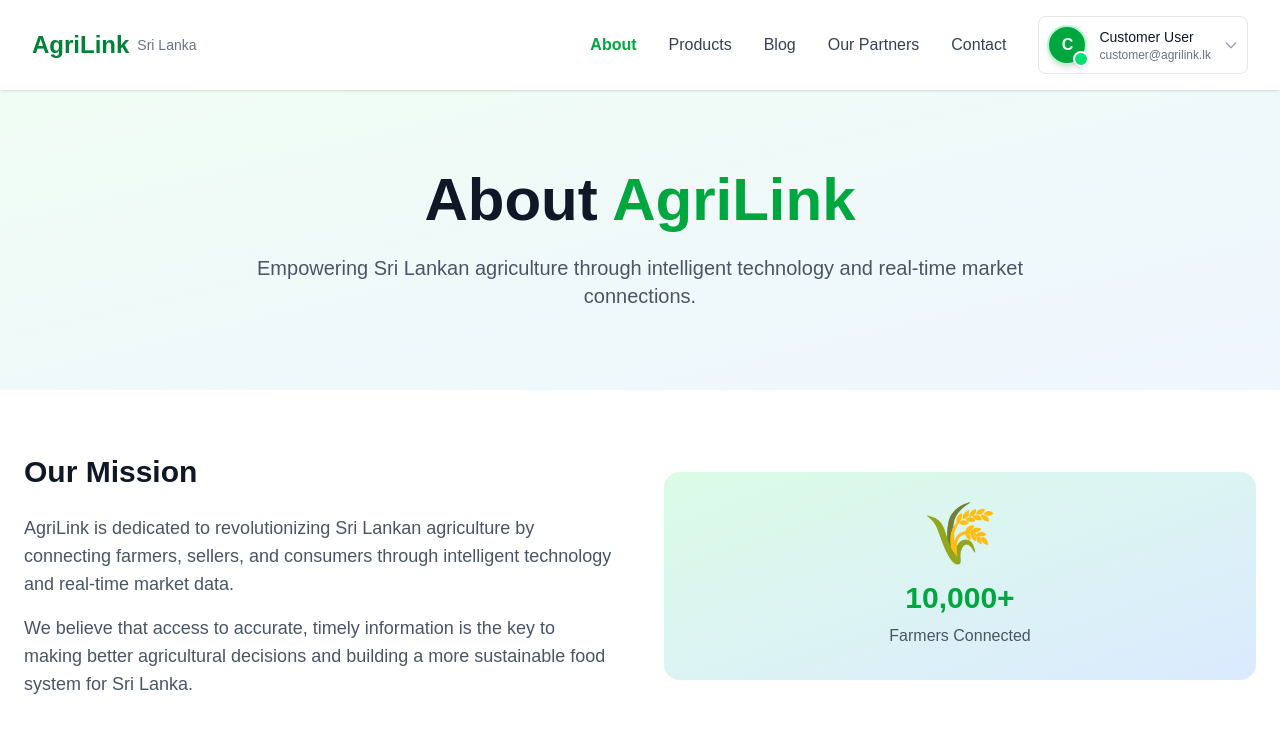
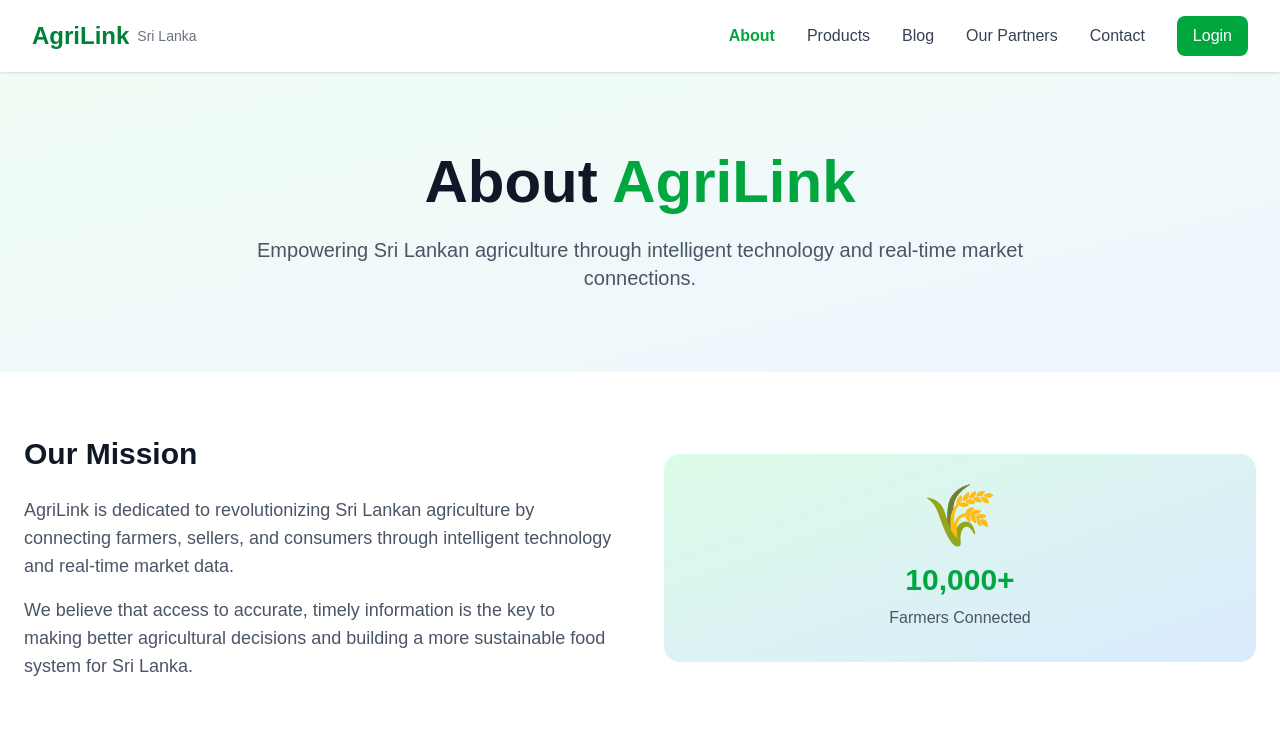
Before and after one commit to mSpace-dev/mspace-project, a Next.js app in the folder agrilink/: page /about in a window 1280 px wide. Shown: the top 747 px of the page. Built offline with nearby package versions, Linux system fonts and the light colour scheme.

Commit message:
feat: Implement user authentication checks and dynamic customer profile display across multiple pages

```diff
--- a/agrilink/src/app/about/page.tsx
+++ b/agrilink/src/app/about/page.tsx
@@ -1,29 +1,33 @@
 'use client';
 
-import { useState } from 'react';
+import { useState, useEffect } from 'react';
 import CustomerUserProfile from "../../components/CustomerUserProfile";
 
 export default function About() {
   const [isMobileMenuOpen, setIsMobileMenuOpen] = useState(false);
+  const [customer, setCustomer] = useState<any>(null);
+  const [isLoading, setIsLoading] = useState(true);
 
-  // This would normally come from authentication context
-  // For demo purposes, you can change these values:
-  const isLoggedIn = true; // Change to false to show login button
-  const userRole = 'customer' as 'customer' | 'admin' | 'seller'; // Change to 'admin' or 'seller' to see different menus
-
-  // Helper function to get user data based on role
-  const getUserData = () => {
-    switch (userRole) {
-      case 'admin':
-        return { name: 'Admin User', email: 'admin@agrilink.lk' };
-      case 'seller':
-        return { name: 'Seller User', email: 'seller@agrilink.lk' };
-      default:
-        return { name: 'Customer User', email: 'customer@agrilink.lk' };
+  // Check if user is logged in
+  useEffect(() => {
+    const checkAuth = async () => {
+      try {
+        const token = localStorage.getItem('customerToken');
+        if (token) {
+          const userData = localStorage.getItem('customerData');
+          if (userData) {
+            setCustomer(JSON.parse(userData));
+          }
+        }
+      } catch (error) {
+        console.error('Auth check failed:', error);
+      } finally {
+        setIsLoading(false);
       }
     };
 
-  const userData = getUserData();
+    checkAuth();
+  }, []);
 
   const toggleMobileMenu = () => {
     setIsMobileMenuOpen(!isMobileMenuOpen);
@@ -51,12 +55,19 @@ export default function About() {
               <a href="/blog" className="text-gray-700 hover:text-green-600 transition-colors">Blog</a>
               <a href="/partners" className="text-gray-700 hover:text-green-600 transition-colors">Our Partners</a>
               <a href="/contact" className="text-gray-700 hover:text-green-600 transition-colors">Contact</a>
+              {customer ? (
                 <CustomerUserProfile
-                isLoggedIn={isLoggedIn}
-                userRole={userRole}
-                userName={userData.name}
-                userEmail={userData.email}
+                  isLoggedIn={true}
+                  userRole="customer"
+                  userName={customer.name || 'Customer'}
+                  userEmail={customer.email || ''}
                 />
+              ) : (
+                <CustomerUserProfile
+                  isLoggedIn={false}
+                  userRole="customer"
+                />
+              )}
             </div>
 
             {/* Mobile Menu Button */}
@@ -86,12 +97,19 @@ export default function About() {
                 <a href="/partners" className="text-gray-700 hover:text-green-600 transition-colors">Our Partners</a>
                 <a href="/contact" className="text-gray-700 hover:text-green-600 transition-colors">Contact</a>
                 <div className="pt-2">
+                  {customer ? (
                     <CustomerUserProfile
-                    isLoggedIn={isLoggedIn}
-                    userRole={userRole}
-                    userName={userData.name}
-                    userEmail={userData.email}
+                      isLoggedIn={true}
+                      userRole="customer"
+                      userName={customer.name || 'Customer'}
+                      userEmail={customer.email || ''}
                     />
+                  ) : (
+                    <CustomerUserProfile
+                      isLoggedIn={false}
+                      userRole="customer"
+                    />
+                  )}
                 </div>
               </div>
             </div>
--- a/agrilink/src/app/contact/page.tsx
+++ b/agrilink/src/app/contact/page.tsx
@@ -1,12 +1,14 @@
 "use client";
 
 import Head from "next/head";
-import { useState } from "react";
+import { useState, useEffect } from "react";
 import CustomerUserProfile from "../../components/CustomerUserProfile";
 import "../custom.css";
 
 export default function Contact() {
   const [isMobileMenuOpen, setIsMobileMenuOpen] = useState(false);
+  const [customer, setCustomer] = useState<any>(null);
+  const [isLoading, setIsLoading] = useState(true);
   const [formData, setFormData] = useState({
     name: '',
     email: '',
@@ -18,6 +20,27 @@ export default function Contact() {
   const [isSubmitting, setIsSubmitting] = useState(false);
   const [submitStatus, setSubmitStatus] = useState<'idle' | 'success' | 'error'>('idle');
   const [submitMessage, setSubmitMessage] = useState('');
+
+  // Check if user is logged in
+  useEffect(() => {
+    const checkAuth = async () => {
+      try {
+        const token = localStorage.getItem('customerToken');
+        if (token) {
+          const userData = localStorage.getItem('customerData');
+          if (userData) {
+            setCustomer(JSON.parse(userData));
+          }
+        }
+      } catch (error) {
+        console.error('Auth check failed:', error);
+      } finally {
+        setIsLoading(false);
+      }
+    };
+
+    checkAuth();
+  }, []);
 
   const navigateToHome = () => {
     window.location.href = '/home';
@@ -101,7 +124,19 @@ export default function Contact() {
                 <a href="/blog" className="text-gray-700 hover:text-green-600 transition-colors">Blog</a>
                 <a href="/partners" className="text-gray-700 hover:text-green-600 transition-colors">Our Partners</a>
                 <a href="/contact" className="text-green-600 font-semibold">Contact</a>
-                <CustomerUserProfile isLoggedIn={true} userRole="customer" />
+                {customer ? (
+                  <CustomerUserProfile
+                    isLoggedIn={true}
+                    userRole="customer"
+                    userName={customer.name || 'Customer'}
+                    userEmail={customer.email || ''}
+                  />
+                ) : (
+                  <CustomerUserProfile
+                    isLoggedIn={false}
+                    userRole="customer"
+                  />
+                )}
               </div>
 
               {/* Mobile Menu Button */}
@@ -131,7 +166,19 @@ export default function Contact() {
                   <a href="/partners" className="text-gray-700 hover:text-green-600 transition-colors">Our Partners</a>
                   <a href="/contact" className="text-green-600 font-semibold">Contact</a>
                   <div className="pt-2">
-                    <CustomerUserProfile isLoggedIn={true} userRole="customer" />
+                    {customer ? (
+                      <CustomerUserProfile
+                        isLoggedIn={true}
+                        userRole="customer"
+                        userName={customer.name || 'Customer'}
+                        userEmail={customer.email || ''}
+                      />
+                    ) : (
+                      <CustomerUserProfile
+                        isLoggedIn={false}
+                        userRole="customer"
+                      />
+                    )}
                   </div>
                 </div>
               </div>
--- a/agrilink/src/app/customer/settings/page.tsx
+++ b/agrilink/src/app/customer/settings/page.tsx
@@ -1,9 +1,11 @@
 "use client";
 
-import { useState } from "react";
+import { useState, useEffect } from "react";
 import CustomerUserProfile from "../../../components/CustomerUserProfile";
 
 export default function CustomerSettings() {
+  const [customer, setCustomer] = useState<any>(null);
+  const [isLoading, setIsLoading] = useState(true);
   const [settings, setSettings] = useState({
     // Notification Settings
     emailNotifications: true,
@@ -32,6 +34,29 @@ export default function CustomerSettings() {
   });
 
   const [isSaving, setIsSaving] = useState(false);
+
+  // Check if user is logged in
+  useEffect(() => {
+    const checkAuth = async () => {
+      try {
+        // Check if user is authenticated
+        const token = localStorage.getItem('customerToken');
+        if (token) {
+          // Decode or validate token and get user info
+          const userData = localStorage.getItem('customerData');
+          if (userData) {
+            setCustomer(JSON.parse(userData));
+          }
+        }
+      } catch (error) {
+        console.error('Auth check failed:', error);
+      } finally {
+        setIsLoading(false);
+      }
+    };
+
+    checkAuth();
+  }, []);
 
   const handleToggle = (setting: string) => {
     setSettings(prev => ({
@@ -80,6 +105,18 @@ export default function CustomerSettings() {
     }
   };
 
+  // Show loading state
+  if (isLoading) {
+    return (
+      <div className="min-h-screen bg-gray-50 flex items-center justify-center">
+        <div className="text-center">
+          <div className="animate-spin rounded-full h-12 w-12 border-b-2 border-green-600 mx-auto mb-4"></div>
+          <p className="text-gray-600">Loading...</p>
+        </div>
+      </div>
+    );
+  }
+
   return (
     <div className="min-h-screen bg-gray-50">
       {/* Navigation */}
@@ -102,11 +139,14 @@ export default function CustomerSettings() {
                 <CustomerUserProfile
                   isLoggedIn={true}
                   userRole="customer"
-                            userName={customer.name}
-                            userEmail={customer.email}
+                  userName={customer.name || 'Customer'}
+                  userEmail={customer.email || ''}
                 />
               ) : (
-                          <a href="/login" className="text-gray-700 hover:text-green-600 transition-colors">Login</a>
+                <CustomerUserProfile
+                  isLoggedIn={false}
+                  userRole="customer"
+                />
               )}
             </div>
           </div>
--- a/agrilink/src/app/partners/page.tsx
+++ b/agrilink/src/app/partners/page.tsx
@@ -1,10 +1,33 @@
 'use client';
 
-import { useState } from 'react';
+import { useState, useEffect } from 'react';
 import CustomerUserProfile from "../../components/CustomerUserProfile";
 
 export default function Partners() {
   const [isMobileMenuOpen, setIsMobileMenuOpen] = useState(false);
+  const [customer, setCustomer] = useState<any>(null);
+  const [isLoading, setIsLoading] = useState(true);
+
+  // Check if user is logged in
+  useEffect(() => {
+    const checkAuth = async () => {
+      try {
+        const token = localStorage.getItem('customerToken');
+        if (token) {
+          const userData = localStorage.getItem('customerData');
+          if (userData) {
+            setCustomer(JSON.parse(userData));
+          }
+        }
+      } catch (error) {
+        console.error('Auth check failed:', error);
+      } finally {
+        setIsLoading(false);
+      }
+    };
+
+    checkAuth();
+  }, []);
 
   const toggleMobileMenu = () => {
     setIsMobileMenuOpen(!isMobileMenuOpen);
@@ -32,7 +55,19 @@ export default function Partners() {
               <a href="/blog" className="text-gray-700 hover:text-green-600 transition-colors">Blog</a>
               <a href="/partners" className="text-green-600 font-semibold">Our Partners</a>
               <a href="/contact" className="text-gray-700 hover:text-green-600 transition-colors">Contact</a>
-              <CustomerUserProfile isLoggedIn={true} userRole="customer" />
+              {customer ? (
+                <CustomerUserProfile
+                  isLoggedIn={true}
+                  userRole="customer"
+                  userName={customer.name || 'Customer'}
+                  userEmail={customer.email || ''}
+                />
+              ) : (
+                <CustomerUserProfile
+                  isLoggedIn={false}
+                  userRole="customer"
+                />
+              )}
             </div>
 
             {/* Mobile Menu Button */}
@@ -62,7 +97,19 @@ export default function Partners() {
                 <a href="/partners" className="text-green-600 font-semibold">Our Partners</a>
                 <a href="/contact" className="text-gray-700 hover:text-green-600 transition-colors">Contact</a>
                 <div className="pt-2">
-                  <CustomerUserProfile isLoggedIn={true} userRole="customer" />
+                  {customer ? (
+                    <CustomerUserProfile
+                      isLoggedIn={true}
+                      userRole="customer"
+                      userName={customer.name || 'Customer'}
+                      userEmail={customer.email || ''}
+                    />
+                  ) : (
+                    <CustomerUserProfile
+                      isLoggedIn={false}
+                      userRole="customer"
+                    />
+                  )}
                 </div>
               </div>
             </div>
--- a/agrilink/src/app/products/page.tsx
+++ b/agrilink/src/app/products/page.tsx
@@ -1,10 +1,33 @@
 'use client';
 
-import { useState } from 'react';
+import { useState, useEffect } from 'react';
 import CustomerUserProfile from "../../components/CustomerUserProfile";
 
 export default function Products() {
   const [isMobileMenuOpen, setIsMobileMenuOpen] = useState(false);
+  const [customer, setCustomer] = useState<any>(null);
+  const [isLoading, setIsLoading] = useState(true);
+
+  // Check if user is logged in
+  useEffect(() => {
+    const checkAuth = async () => {
+      try {
+        const token = localStorage.getItem('customerToken');
+        if (token) {
+          const userData = localStorage.getItem('customerData');
+          if (userData) {
+            setCustomer(JSON.parse(userData));
+          }
+        }
+      } catch (error) {
+        console.error('Auth check failed:', error);
+      } finally {
+        setIsLoading(false);
+      }
+    };
+
+    checkAuth();
+  }, []);
 
   const toggleMobileMenu = () => {
     setIsMobileMenuOpen(!isMobileMenuOpen);
@@ -32,7 +55,19 @@ export default function Products() {
               <a href="/blog" className="text-gray-700 hover:text-green-600 transition-colors">Blog</a>
               <a href="/partners" className="text-gray-700 hover:text-green-600 transition-colors">Our Partners</a>
               <a href="/contact" className="text-gray-700 hover:text-green-600 transition-colors">Contact</a>
-              <CustomerUserProfile isLoggedIn={true} userRole="customer" />
+              {customer ? (
+                <CustomerUserProfile
+                  isLoggedIn={true}
+                  userRole="customer"
+                  userName={customer.name || 'Customer'}
+                  userEmail={customer.email || ''}
+                />
+              ) : (
+                <CustomerUserProfile
+                  isLoggedIn={false}
+                  userRole="customer"
+                />
+              )}
             </div>
 
             {/* Mobile Menu Button */}
@@ -62,7 +97,19 @@ export default function Products() {
                 <a href="/partners" className="text-gray-700 hover:text-green-600 transition-colors">Our Partners</a>
                 <a href="/contact" className="text-gray-700 hover:text-green-600 transition-colors">Contact</a>
                 <div className="pt-2">
-                  <CustomerUserProfile isLoggedIn={true} userRole="customer" />
+                  {customer ? (
+                    <CustomerUserProfile
+                      isLoggedIn={true}
+                      userRole="customer"
+                      userName={customer.name || 'Customer'}
+                      userEmail={customer.email || ''}
+                    />
+                  ) : (
+                    <CustomerUserProfile
+                      isLoggedIn={false}
+                      userRole="customer"
+                    />
+                  )}
                 </div>
               </div>
             </div>
--- a/agrilink/src/components/CustomerUserProfile.tsx
+++ b/agrilink/src/components/CustomerUserProfile.tsx
@@ -12,11 +12,11 @@ interface CustomerUserProfileProps {
 }
 
 export default function CustomerUserProfile({
-  userName = "John Doe",
-  userEmail = "john.doe@example.com",
+  userName,
+  userEmail,
   userAvatar,
-  isLoggedIn = true, // This would come from authentication context
-  userRole = 'customer' // Default to customer
+  isLoggedIn = false,
+  userRole = 'customer'
 }: CustomerUserProfileProps) {
   const [isDropdownOpen, setIsDropdownOpen] = useState(false);
   const dropdownRef = useRef<HTMLDivElement>(null);
@@ -37,6 +37,8 @@ export default function CustomerUserProfile({
 
   const handleSignOut = () => {
     // Clear customer data from localStorage
+    localStorage.removeItem('customerToken');
+    localStorage.removeItem('customerData');
     localStorage.removeItem('customer');
     localStorage.removeItem('admin');
     localStorage.removeItem('seller');
@@ -47,7 +49,7 @@ export default function CustomerUserProfile({
 
     // Redirect based on user role
     if (userRole === 'customer') {
-      window.location.href = "/customer";
+      window.location.href = "/home";
     } else if (userRole === 'admin') {
       window.location.href = "/login";
     } else if (userRole === 'seller') {
@@ -253,8 +255,11 @@ export default function CustomerUserProfile({
   // If user is not logged in, show login button
   if (!isLoggedIn) {
     return (
-      <a href="/login" className="btn-agrilink text-white px-4 py-2 rounded-lg">
-        Log In
+      <a
+        href="/login"
+        className="bg-green-600 hover:bg-green-700 text-white px-4 py-2 rounded-lg transition-colors font-medium"
+      >
+        Login
       </a>
     );
   }
@@ -267,20 +272,20 @@ export default function CustomerUserProfile({
         className="flex items-center space-x-3 p-2 rounded-lg hover:bg-gray-100 transition-colors focus:outline-none focus:ring-2 focus:ring-green-500 border border-gray-200"
         aria-expanded={isDropdownOpen}
         aria-haspopup="true"
-        title={`Profile: ${userName}`}
+        title={`Profile: ${userName || 'User'}`}
       >
         {/* Avatar */}
         <div className="relative">
           {userAvatar ? (
             <img
               src={userAvatar}
-              alt={userName}
+              alt={userName || 'User'}
               className="w-10 h-10 rounded-full object-cover border-2 border-green-200"
             />
           ) : (
             <div className="w-10 h-10 bg-green-600 rounded-full flex items-center justify-center border-2 border-green-200 shadow-md">
               <span className="text-white text-base font-bold">
-                {userName.charAt(0).toUpperCase()}
+                {userName ? userName.charAt(0).toUpperCase() : 'U'}
               </span>
             </div>
           )}
@@ -290,8 +295,8 @@ export default function CustomerUserProfile({
 
         {/* User Info - Only show on larger screens */}
         <div className="hidden lg:block text-left">
-          <p className="text-sm font-medium text-gray-900">{userName}</p>
-          <p className="text-xs text-gray-500">{userEmail}</p>
+          <p className="text-sm font-medium text-gray-900">{userName || 'User'}</p>
+          <p className="text-xs text-gray-500">{userEmail || ''}</p>
         </div>
 
         {/* Dropdown Arrow */}
@@ -316,19 +321,19 @@ export default function CustomerUserProfile({
               {userAvatar ? (
                 <img
                   src={userAvatar}
-                  alt={userName}
+                  alt={userName || 'User'}
                   className="w-10 h-10 rounded-full object-cover"
                 />
               ) : (
                 <div className="w-10 h-10 bg-green-600 rounded-full flex items-center justify-center">
                   <span className="text-white text-lg font-medium">
-                    {userName.charAt(0).toUpperCase()}
+                    {userName ? userName.charAt(0).toUpperCase() : 'U'}
                   </span>
                 </div>
               )}
               <div>
-                <p className="text-sm font-medium text-gray-900">{userName}</p>
-                <p className="text-xs text-gray-500">{userEmail}</p>
+                <p className="text-sm font-medium text-gray-900">{userName || 'User'}</p>
+                <p className="text-xs text-gray-500">{userEmail || ''}</p>
               </div>
             </div>
           </div>
```
Lines whose indentation alone changed are shown as unchanged.
